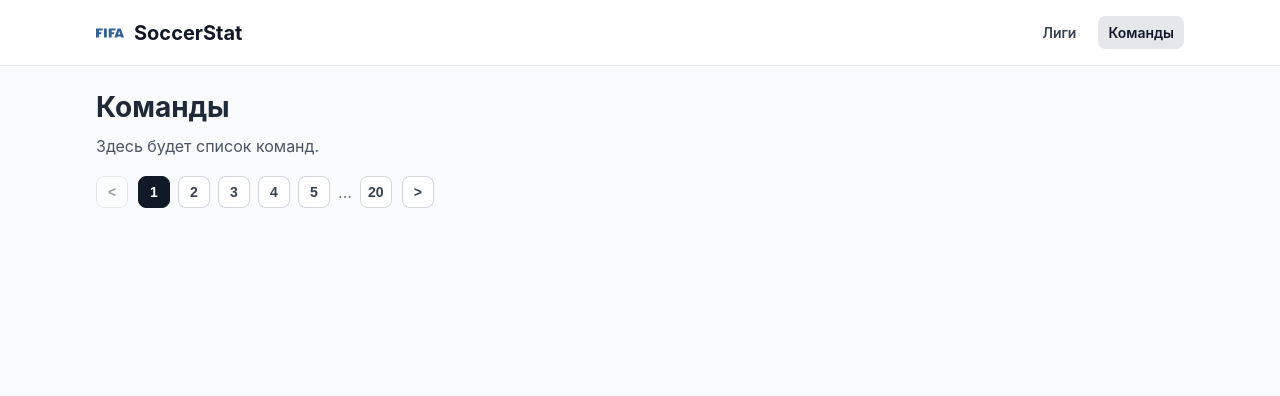
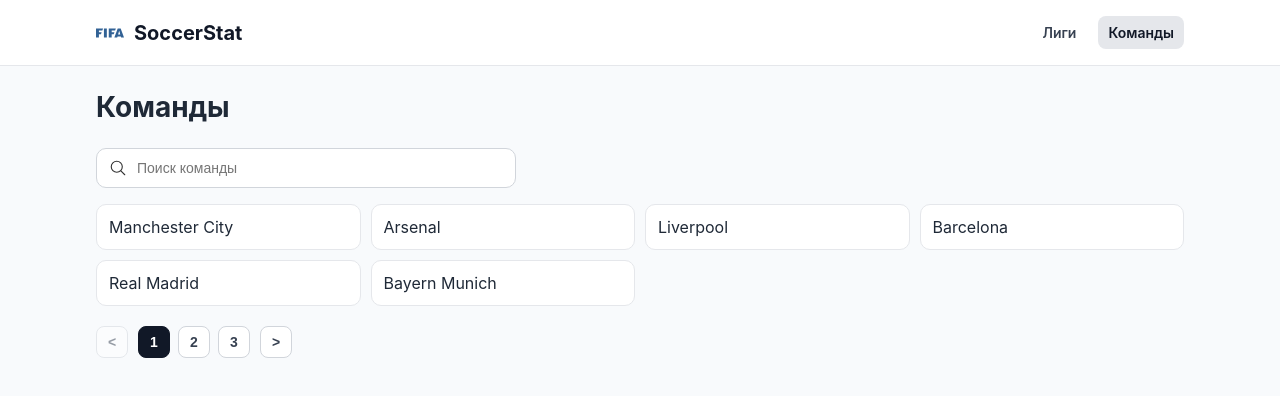
Before and after one commit to TUSHKANCH11K/SoccerStat, a React (Vite) app: page /teams in a window 1280 px wide. Shown: the top 396 px of the page. Built offline with nearby package versions, Linux system fonts and the light colour scheme.

Commit message:
feat: add SearchBar component

```diff
--- a/src/index.css
+++ b/src/index.css
@@ -125,6 +125,55 @@
   color: #4b5563;
 }
 
+.search-bar {
+  margin-top: 12px;
+  margin-bottom: 16px;
+  width: 100%;
+  max-width: 420px;
+  display: inline-flex;
+  align-items: center;
+  gap: 8px;
+  padding: 10px 12px;
+  border: 1px solid #d1d5db;
+  border-radius: 10px;
+  background: #ffffff;
+}
+
+.search-bar__icon {
+  width: 18px;
+  height: 18px;
+  opacity: 0.8;
+}
+
+.search-bar__input {
+  width: 100%;
+  border: none;
+  outline: none;
+  font-size: 14px;
+  color: #111827;
+}
+
+.entity-list {
+  margin: 0;
+  padding: 0;
+  list-style: none;
+  display: grid;
+  grid-template-columns: repeat(auto-fill, minmax(260px, 1fr));
+  gap: 10px;
+}
+
+.entity-list__item {
+  padding: 12px;
+  background: #ffffff;
+  border: 1px solid #e5e7eb;
+  border-radius: 10px;
+}
+
+.entity-list__empty {
+  grid-column: 1 / -1;
+  color: #6b7280;
+}
+
 .pagination {
   margin-top: 20px;
   display: inline-flex;
--- a/src/pages/leagues-page.tsx
+++ b/src/pages/leagues-page.tsx
@@ -1,14 +1,66 @@
-import { useState } from 'react'
+import { useMemo, useState } from 'react'
 import { Pagination } from '../shared/ui/pagination'
+import { SearchBar } from '../shared/ui/search-bar'
+
+const LEAGUES = [
+  'Premier League',
+  'La Liga',
+  'Bundesliga',
+  'Serie A',
+  'Ligue 1',
+  'Eredivisie',
+  'Primeira Liga',
+  'Championship',
+  'MLS',
+  'Brasileirão Série A',
+  'J1 League',
+  'Saudi Pro League',
+  'UEFA Champions League',
+  'UEFA Europa League',
+]
+
+const PAGE_SIZE = 6
 
 export function LeaguesPage() {
   const [page, setPage] = useState(1)
+  const [query, setQuery] = useState('')
+
+  const filteredLeagues = useMemo(() => {
+    const normalized = query.trim().toLowerCase()
+    if (!normalized) {
+      return LEAGUES
+    }
+
+    return LEAGUES.filter((league) => league.toLowerCase().includes(normalized))
+  }, [query])
+
+  const safePage = Math.min(page, Math.max(1, Math.ceil(filteredLeagues.length / PAGE_SIZE)))
+  const startIndex = (safePage - 1) * PAGE_SIZE
+  const pageItems = filteredLeagues.slice(startIndex, startIndex + PAGE_SIZE)
+
+  const handleQueryChange = (value: string) => {
+    setQuery(value)
+    setPage(1)
+  }
 
   return (
     <section>
       <h1>Лиги</h1>
-      <p>Здесь будет список лиг.</p>
-      <Pagination count={120} pageSize={12} currentPage={page} onPageChange={setPage} />
+      <SearchBar value={query} onChange={handleQueryChange} placeholder="Поиск лиги" />
+      <ul className="entity-list">
+        {pageItems.map((league) => (
+          <li key={league} className="entity-list__item">
+            {league}
+          </li>
+        ))}
+        {pageItems.length === 0 && <li className="entity-list__empty">Ничего не найдено</li>}
+      </ul>
+      <Pagination
+        count={filteredLeagues.length}
+        pageSize={PAGE_SIZE}
+        currentPage={safePage}
+        onPageChange={setPage}
+      />
     </section>
   )
 }
--- a/src/pages/teams-page.tsx
+++ b/src/pages/teams-page.tsx
@@ -1,14 +1,66 @@
-import { useState } from 'react'
+import { useMemo, useState } from 'react'
 import { Pagination } from '../shared/ui/pagination'
+import { SearchBar } from '../shared/ui/search-bar'
+
+const TEAMS = [
+  'Manchester City',
+  'Arsenal',
+  'Liverpool',
+  'Barcelona',
+  'Real Madrid',
+  'Bayern Munich',
+  'Borussia Dortmund',
+  'Inter',
+  'Milan',
+  'Paris Saint-Germain',
+  'Ajax',
+  'Benfica',
+  'Al Nassr',
+  'LA Galaxy',
+]
+
+const PAGE_SIZE = 6
 
 export function TeamsPage() {
   const [page, setPage] = useState(1)
+  const [query, setQuery] = useState('')
+
+  const filteredTeams = useMemo(() => {
+    const normalized = query.trim().toLowerCase()
+    if (!normalized) {
+      return TEAMS
+    }
+
+    return TEAMS.filter((team) => team.toLowerCase().includes(normalized))
+  }, [query])
+
+  const safePage = Math.min(page, Math.max(1, Math.ceil(filteredTeams.length / PAGE_SIZE)))
+  const startIndex = (safePage - 1) * PAGE_SIZE
+  const pageItems = filteredTeams.slice(startIndex, startIndex + PAGE_SIZE)
+
+  const handleQueryChange = (value: string) => {
+    setQuery(value)
+    setPage(1)
+  }
 
   return (
     <section>
       <h1>Команды</h1>
-      <p>Здесь будет список команд.</p>
-      <Pagination count={240} pageSize={12} currentPage={page} onPageChange={setPage} />
+      <SearchBar value={query} onChange={handleQueryChange} placeholder="Поиск команды" />
+      <ul className="entity-list">
+        {pageItems.map((team) => (
+          <li key={team} className="entity-list__item">
+            {team}
+          </li>
+        ))}
+        {pageItems.length === 0 && <li className="entity-list__empty">Ничего не найдено</li>}
+      </ul>
+      <Pagination
+        count={filteredTeams.length}
+        pageSize={PAGE_SIZE}
+        currentPage={safePage}
+        onPageChange={setPage}
+      />
     </section>
   )
 }
--- /dev/null
+++ b/src/shared/ui/search-bar.tsx
@@ -0,0 +1,22 @@
+import searchIcon from '../../assets/search_icon.svg'
+
+interface SearchBarProps {
+  value: string
+  onChange: (value: string) => void
+  placeholder?: string
+}
+
+export function SearchBar({ value, onChange, placeholder = 'Поиск' }: SearchBarProps) {
+  return (
+    <label className="search-bar" aria-label="Поиск">
+      <img src={searchIcon} className="search-bar__icon" alt="" aria-hidden="true" />
+      <input
+        type="text"
+        value={value}
+        onChange={(event) => onChange(event.target.value)}
+        placeholder={placeholder}
+        className="search-bar__input"
+      />
+    </label>
+  )
+}
```
